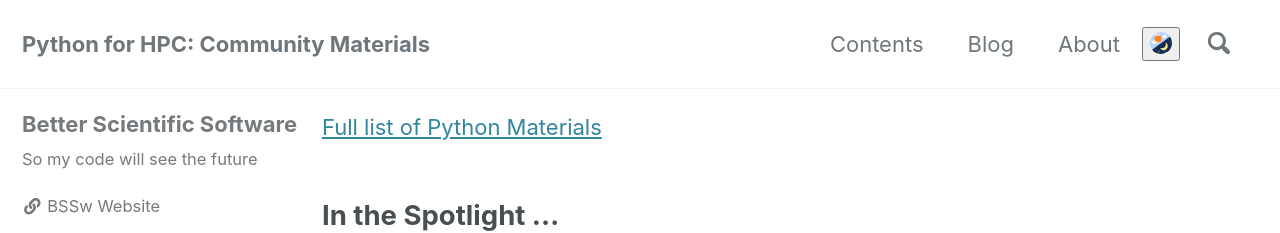
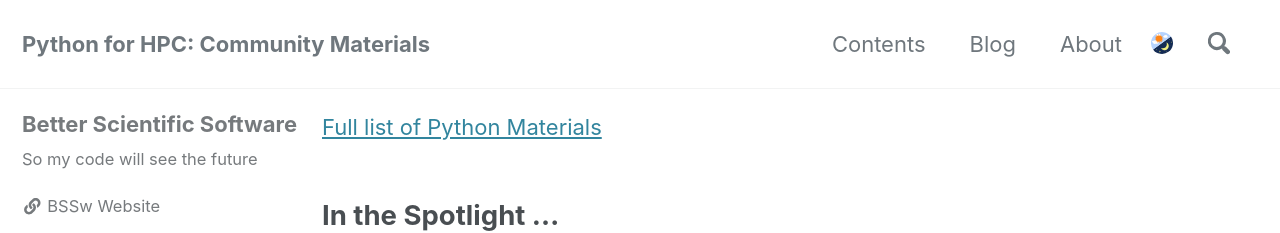
Before and after one commit to betterscientificsoftware/python-for-hpc, a Jekyll site: the page built from index.md, in a window 1280 px wide. Shown: the top 233 px of the page. Built offline with Jekyll 4.4.1, drawn with Linux system fonts in a browser that asks for light colours; cached includes are drawn as plain includes; nearby versions of some CDN libraries; comment, search, counter and statistics services are not loaded; a style sheet for code colours, icons or effects is not loaded.

Commit message:
Give day/night button light outline

```diff
--- a/_includes/masthead.html
+++ b/_includes/masthead.html
@@ -25,7 +25,7 @@
           {%- endfor -%}
         </ul>
         {% if site.minimal_mistakes_skin2 %}
-          <button type="button" onclick="node1=document.getElementById('theme_source');node2=document.getElementById('theme_source_2');if(node1.getAttribute('rel')=='stylesheet'){node1.setAttribute('rel', 'stylesheet alternate'); node2.setAttribute('rel', 'stylesheet');sessionStorage.setItem('theme', 'dark');}else{node2.setAttribute('rel', 'stylesheet alternate'); node1.setAttribute('rel', 'stylesheet');sessionStorage.setItem('theme', 'light');} return false;">
+          <button type="button" class="btn--light-outline" onclick="node1=document.getElementById('theme_source');node2=document.getElementById('theme_source_2');if(node1.getAttribute('rel')=='stylesheet'){node1.setAttribute('rel', 'stylesheet alternate'); node2.setAttribute('rel', 'stylesheet');sessionStorage.setItem('theme', 'dark');}else{node2.setAttribute('rel', 'stylesheet alternate'); node1.setAttribute('rel', 'stylesheet');sessionStorage.setItem('theme', 'light');} return false;">
           <img class="icon" src="/python-for-hpc//images/day_and_night.svg"></path>
           </button>
         {% endif %}
```
